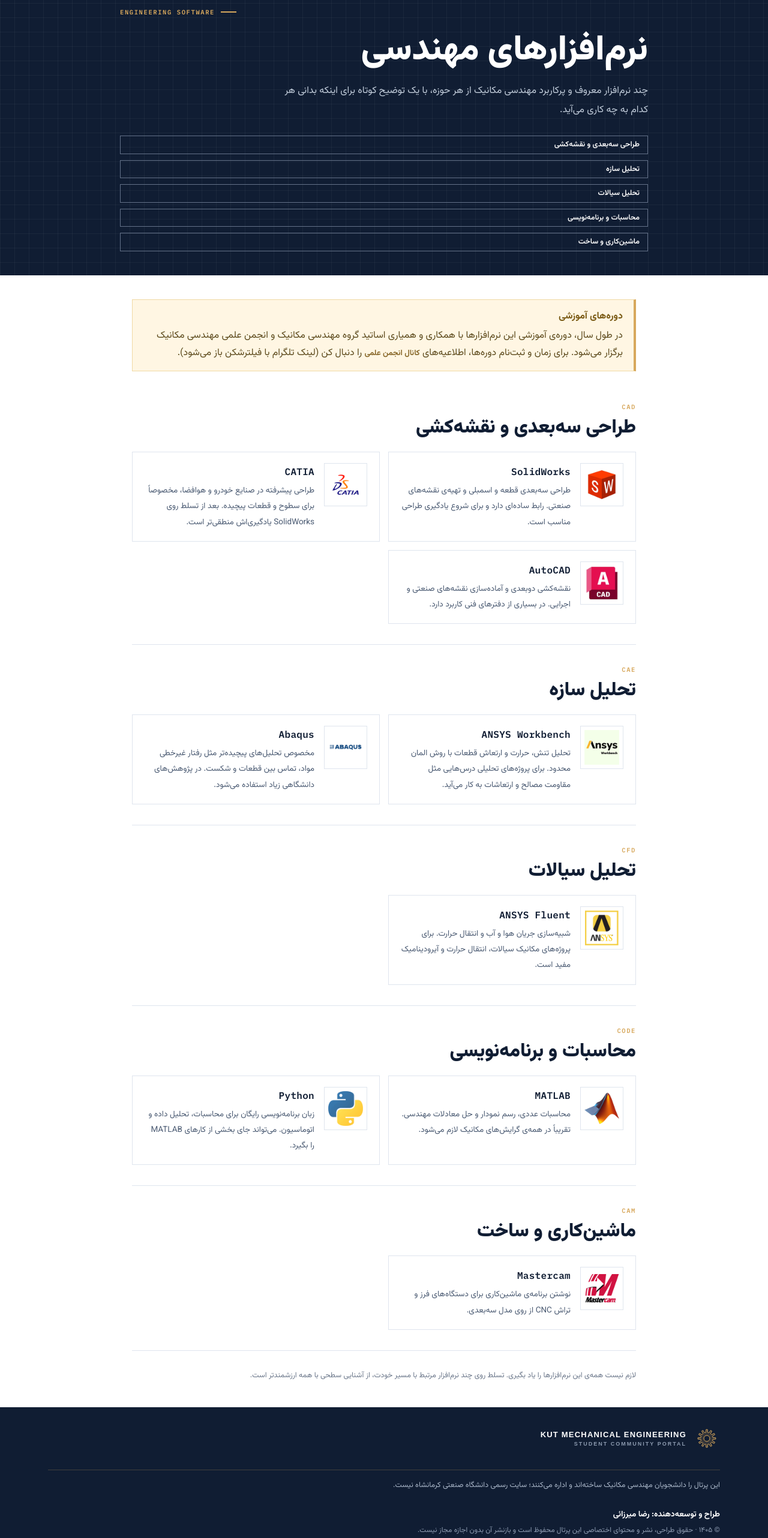
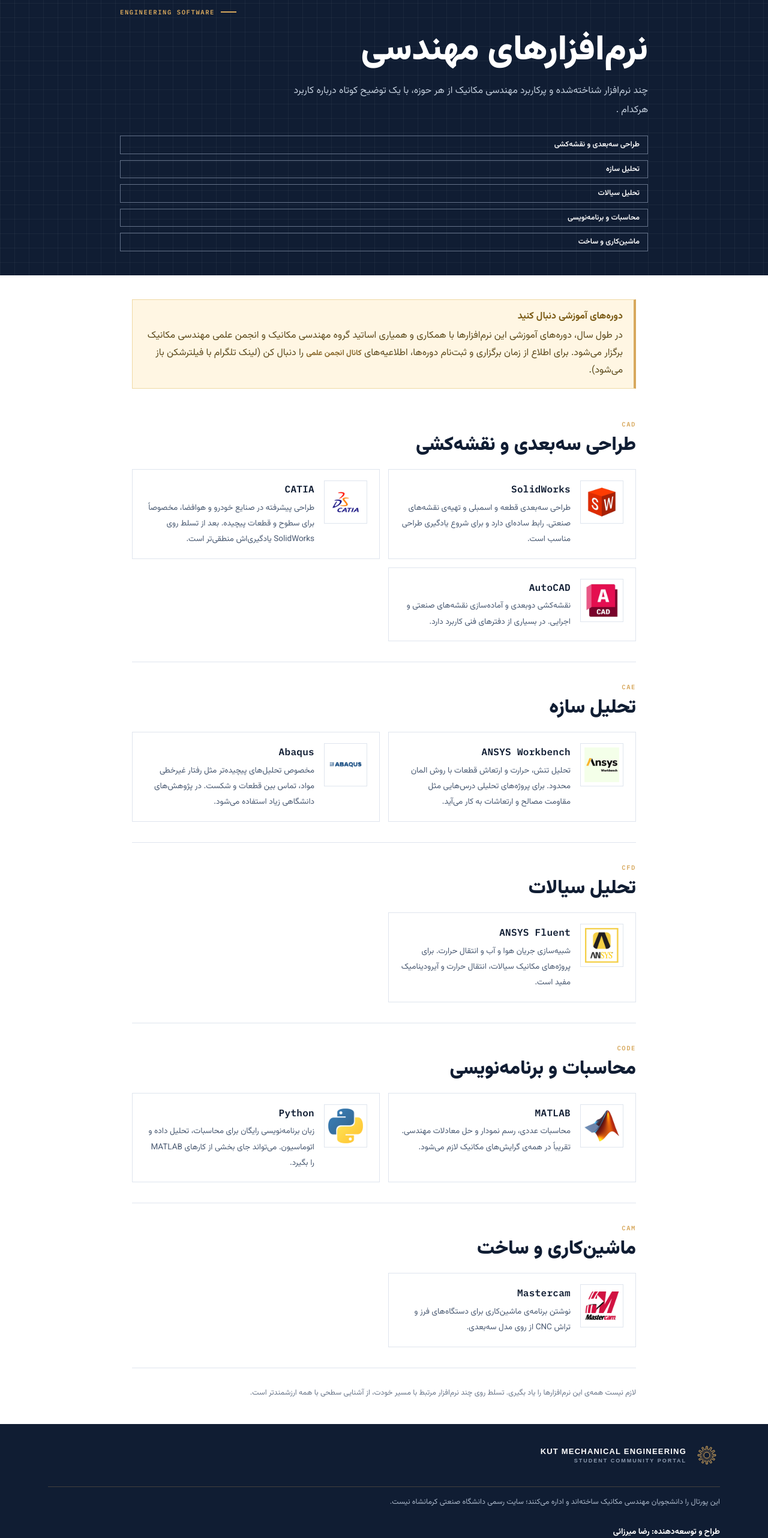
Before and after one commit to mech-kut/mech-kut.github.io, a plain HTML site: page software.html in a window 1280 px wide. Shown: the part 120-2684 px from the top of the page at 60% size. Drawn offline with Linux system fonts and the light colour scheme.

Commit message:
Update software.html

```diff
--- a/software.html
+++ b/software.html
@@ -14,7 +14,7 @@
 <body>
 <div class="app" dir="rtl" lang="fa">
 <header class="topbar"><div class="bar-in">
-  <a class="brand" href="index.html" aria-label="صفحه اصلی پرتال">
+  <a class="brand" href="index.html" aria-label="صفحه اصلی پورتال">
     <span class="brand-mark"><svg viewBox="-24 -24 48 48"><path class="gm" d="M14.11 -2.01L20.94 -1.65L20.94 1.65L14.11 2.01A14.25 14.25 0 0 1 13.22 5.32L13.22 5.32L18.95 9.04L17.31 11.89L11.21 8.79A14.25 14.25 0 0 1 8.79 11.21L8.79 11.21L11.89 17.31L9.04 18.95L5.32 13.22A14.25 14.25 0 0 1 2.01 14.11L2.01 14.11L1.65 20.94L-1.65 20.94L-2.01 14.11A14.25 14.25 0 0 1 -5.32 13.22L-5.32 13.22L-9.04 18.95L-11.89 17.31L-8.79 11.21A14.25 14.25 0 0 1 -11.21 8.79L-11.21 8.79L-17.31 11.89L-18.95 9.04L-13.22 5.32A14.25 14.25 0 0 1 -14.11 2.01L-14.11 2.01L-20.94 1.65L-20.94 -1.65L-14.11 -2.01A14.25 14.25 0 0 1 -13.22 -5.32L-13.22 -5.32L-18.95 -9.04L-17.31 -11.89L-11.21 -8.79A14.25 14.25 0 0 1 -8.79 -11.21L-8.79 -11.21L-11.89 -17.31L-9.04 -18.95L-5.32 -13.22A14.25 14.25 0 0 1 -2.01 -14.11L-2.01 -14.11L-1.65 -20.94L1.65 -20.94L2.01 -14.11A14.25 14.25 0 0 1 5.32 -13.22L5.32 -13.22L9.04 -18.95L11.89 -17.31L8.79 -11.21A14.25 14.25 0 0 1 11.21 -8.79L11.21 -8.79L17.31 -11.89L18.95 -9.04L13.22 -5.32A14.25 14.25 0 0 1 14.11 -2.01Z"/><circle r="7" class="gh"/></svg></span>
     <span><b>KUT MECHANICAL</b><small>STUDENT PORTAL</small></span>
   </a>
@@ -24,11 +24,11 @@
 <section class="g-hero"><div class="g-in">
   <div class="eyebrow"><span></span> ENGINEERING SOFTWARE</div>
   <h1>نرم‌افزارهای مهندسی</h1>
-  <p>چند نرم‌افزار معروف و پرکاربرد مهندسی مکانیک از هر حوزه، با یک توضیح کوتاه برای اینکه بدانی هر کدام به چه کاری می‌آید.</p>
+  <p>چند نرم‌افزار شناخته‌شده و پرکاربرد مهندسی مکانیک از هر حوزه، با یک توضیح کوتاه درباره کاربرد هرکدام .</p>
   <nav class="toc" aria-label="فهرست"><a href="#cad">طراحی سه‌بعدی و نقشه‌کشی</a><a href="#cae">تحلیل سازه</a><a href="#cfd">تحلیل سیالات</a><a href="#code">محاسبات و برنامه‌نویسی</a><a href="#cam">ماشین‌کاری و ساخت</a></nav>
 </div></section>
 <main class="g-in g-main">
-<div class="callout courses"><b>دوره‌های آموزشی</b><p>در طول سال، دوره‌ی آموزشی این نرم‌افزارها با همکاری و همیاری اساتید گروه مهندسی مکانیک و انجمن علمی مهندسی مکانیک برگزار می‌شود. برای زمان و ثبت‌نام دوره‌ها، اطلاعیه‌های <a class="text-link" href="https://t.me/KUT_mech_association" target="_blank" rel="noopener">کانال انجمن علمی</a> را دنبال کن (لینک تلگرام با فیلترشکن باز می‌شود).</p></div>
+<div class="callout courses"><b>دوره‌های آموزشی دنبال کنید</b><p>در طول سال، دوره‌های آموزشی این نرم‌افزارها با همکاری و همیاری اساتید گروه مهندسی مکانیک و انجمن علمی مهندسی مکانیک برگزار می‌شود. برای اطلاع از زمان برگزاری و ثبت‌نام دوره‌ها، اطلاعیه‌های <a class="text-link" href="https://t.me/KUT_mech_association" target="_blank" rel="noopener">کانال انجمن علمی</a> را دنبال کن (لینک تلگرام با فیلترشکن باز می‌شود).</p></div>
 <section class="g-sec sw-sec" id="cad"><div class="section-kicker">CAD</div><h2>طراحی سه‌بعدی و نقشه‌کشی</h2><div class="sw-grid"><article class="sw"><span class="logo"><img src="solidworks.png" alt="" width="64" height="64"></span><div><h3 dir="ltr">SolidWorks</h3><p>طراحی سه‌بعدی قطعه و اسمبلی و تهیه‌ی نقشه‌های صنعتی. رابط ساده‌ای دارد و برای شروع یادگیری طراحی مناسب است.</p></div></article><article class="sw"><span class="logo"><img src="catia.png" alt="" width="64" height="64"></span><div><h3 dir="ltr">CATIA</h3><p>طراحی پیشرفته در صنایع خودرو و هوافضا، مخصوصاً برای سطوح و قطعات پیچیده. بعد از تسلط روی SolidWorks یادگیری‌اش منطقی‌تر است.</p></div></article><article class="sw"><span class="logo"><img src="autocad.png" alt="" width="64" height="64"></span><div><h3 dir="ltr">AutoCAD</h3><p>نقشه‌کشی دوبعدی و آماده‌سازی نقشه‌های صنعتی و اجرایی. در بسیاری از دفترهای فنی کاربرد دارد.</p></div></article></div></section>
 <section class="g-sec sw-sec" id="cae"><div class="section-kicker">CAE</div><h2>تحلیل سازه</h2><div class="sw-grid"><article class="sw"><span class="logo"><img src="workbench.png" alt="" width="64" height="64"></span><div><h3 dir="ltr">ANSYS Workbench</h3><p>تحلیل تنش، حرارت و ارتعاش قطعات با روش المان محدود. برای پروژه‌های تحلیلی درس‌هایی مثل مقاومت مصالح و ارتعاشات به کار می‌آید.</p></div></article><article class="sw"><span class="logo"><img src="abaqus.png" alt="" width="64" height="64"></span><div><h3 dir="ltr">Abaqus</h3><p>مخصوص تحلیل‌های پیچیده‌تر مثل رفتار غیرخطی مواد، تماس بین قطعات و شکست. در پژوهش‌های دانشگاهی زیاد استفاده می‌شود.</p></div></article></div></section>
 <section class="g-sec sw-sec" id="cfd"><div class="section-kicker">CFD</div><h2>تحلیل سیالات</h2><div class="sw-grid"><article class="sw"><span class="logo"><img src="ansys.png" alt="" width="64" height="64"></span><div><h3 dir="ltr">ANSYS Fluent</h3><p>شبیه‌سازی جریان هوا و آب و انتقال حرارت. برای پروژه‌های مکانیک سیالات، انتقال حرارت و آیرودینامیک مفید است.</p></div></article></div></section>
@@ -39,7 +39,7 @@
 <footer><div class="foot-in">
   <div class="footer-brand"><span class="brand-mark"><svg viewBox="-24 -24 48 48"><path class="gm" d="M14.11 -2.01L20.94 -1.65L20.94 1.65L14.11 2.01A14.25 14.25 0 0 1 13.22 5.32L13.22 5.32L18.95 9.04L17.31 11.89L11.21 8.79A14.25 14.25 0 0 1 8.79 11.21L8.79 11.21L11.89 17.31L9.04 18.95L5.32 13.22A14.25 14.25 0 0 1 2.01 14.11L2.01 14.11L1.65 20.94L-1.65 20.94L-2.01 14.11A14.25 14.25 0 0 1 -5.32 13.22L-5.32 13.22L-9.04 18.95L-11.89 17.31L-8.79 11.21A14.25 14.25 0 0 1 -11.21 8.79L-11.21 8.79L-17.31 11.89L-18.95 9.04L-13.22 5.32A14.25 14.25 0 0 1 -14.11 2.01L-14.11 2.01L-20.94 1.65L-20.94 -1.65L-14.11 -2.01A14.25 14.25 0 0 1 -13.22 -5.32L-13.22 -5.32L-18.95 -9.04L-17.31 -11.89L-11.21 -8.79A14.25 14.25 0 0 1 -8.79 -11.21L-8.79 -11.21L-11.89 -17.31L-9.04 -18.95L-5.32 -13.22A14.25 14.25 0 0 1 -2.01 -14.11L-2.01 -14.11L-1.65 -20.94L1.65 -20.94L2.01 -14.11A14.25 14.25 0 0 1 5.32 -13.22L5.32 -13.22L9.04 -18.95L11.89 -17.31L8.79 -11.21A14.25 14.25 0 0 1 11.21 -8.79L11.21 -8.79L17.31 -11.89L18.95 -9.04L13.22 -5.32A14.25 14.25 0 0 1 14.11 -2.01Z"/><circle r="7" class="gh"/></svg></span><div><b>KUT MECHANICAL ENGINEERING</b><small>STUDENT COMMUNITY PORTAL</small></div></div>
 </div>
-<p class="disclaimer">این پرتال را دانشجویان مهندسی مکانیک ساخته‌اند و اداره می‌کنند؛ سایت رسمی دانشگاه صنعتی کرمانشاه نیست.</p>
+<p class="disclaimer">این پورتال را دانشجویان مهندسی مکانیک ساخته‌اند و اداره می‌کنند؛ سایت رسمی دانشگاه صنعتی کرمانشاه نیست.</p>
   <div class="credit"><p><b>طراح و توسعه‌دهنده: رضا میرزائی</b></p><p>© ۱۴۰۵ · حقوق طراحی، نشر و محتوای اختصاصی این پرتال محفوظ است و بازنشر آن بدون اجازه مجاز نیست.</p><p>نام و نشان نرم‌افزارها و پیام‌رسان‌ها متعلق به صاحبان آن‌هاست. چارت‌ها، تقویم و اطلاعیه‌های آموزشی متعلق به دانشگاه صنعتی کرمانشاه یا منبع ذکرشده است.</p></div></footer>
 </div>
 </body>
```
